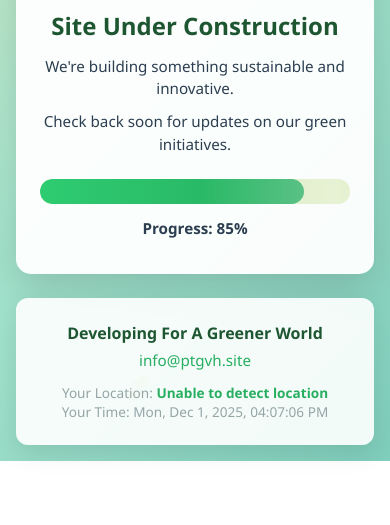
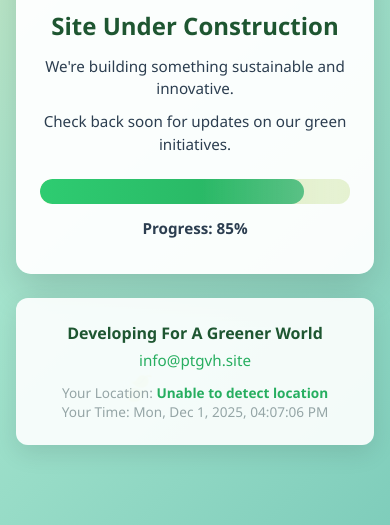
Before and after one commit to mohdazlanabas/greenviro-nusantara, a plain HTML site: page index.html in a window 390 px wide. Shown: the part 427-952 px from the top of the page. Before the commit the page ends 888 px from the top, so only its background shows below. Drawn offline with Linux system fonts and the light colour scheme; no server answers.

Commit message:
This Update Automatically From zsh Script.

```diff
--- a/src/styles.css
+++ b/src/styles.css
@@ -37,6 +37,7 @@ body {
     flex-direction: column;
     justify-content: space-between;
     padding: 1rem;
+    padding-bottom: 2rem;
     position: relative;
     z-index: 10;
 }
@@ -364,6 +365,10 @@ footer {
 
 /* Responsive Design */
 @media (max-width: 768px) {
+    .container {
+        padding-bottom: 2.5rem;
+    }
+
     .main-title {
         font-size: 2.5rem;
     }
@@ -389,6 +394,7 @@ footer {
 @media (max-width: 480px) {
     .container {
         padding: 1rem;
+        padding-bottom: 3rem;
     }
 
     .main-title {
@@ -416,4 +422,8 @@ footer {
         width: 40px;
         height: 40px;
     }
+
+    footer {
+        margin-bottom: 2rem;
+    }
 }
```
